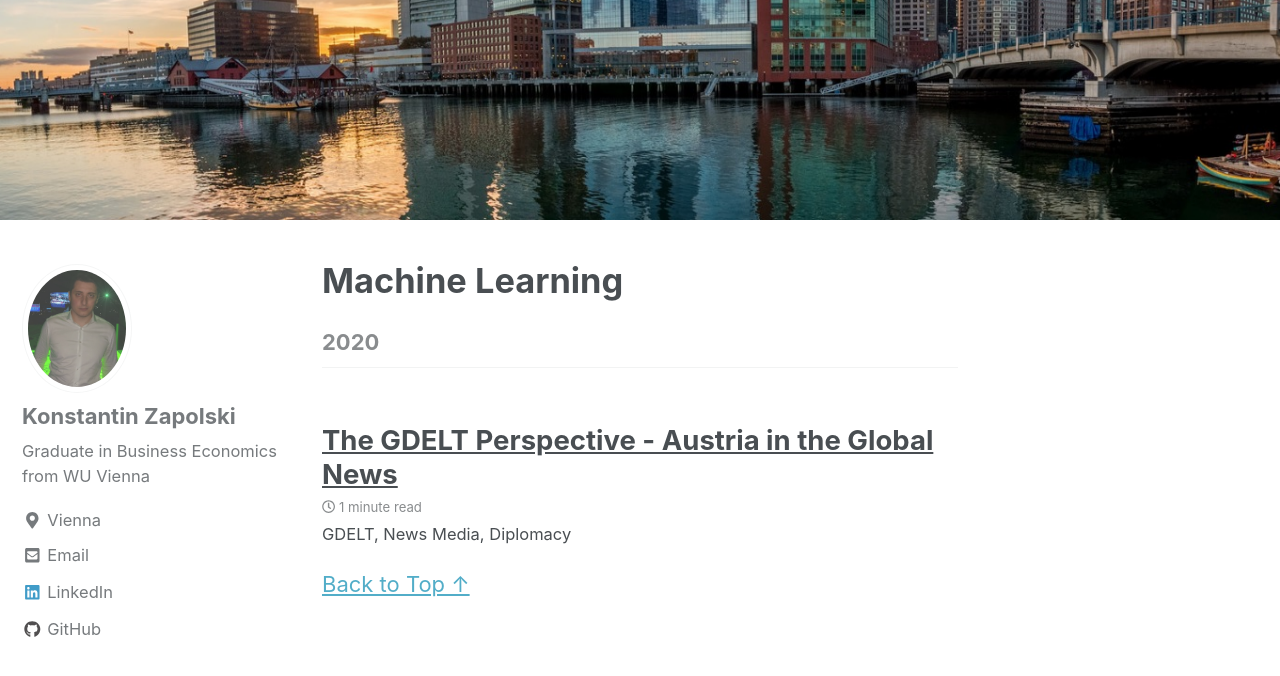
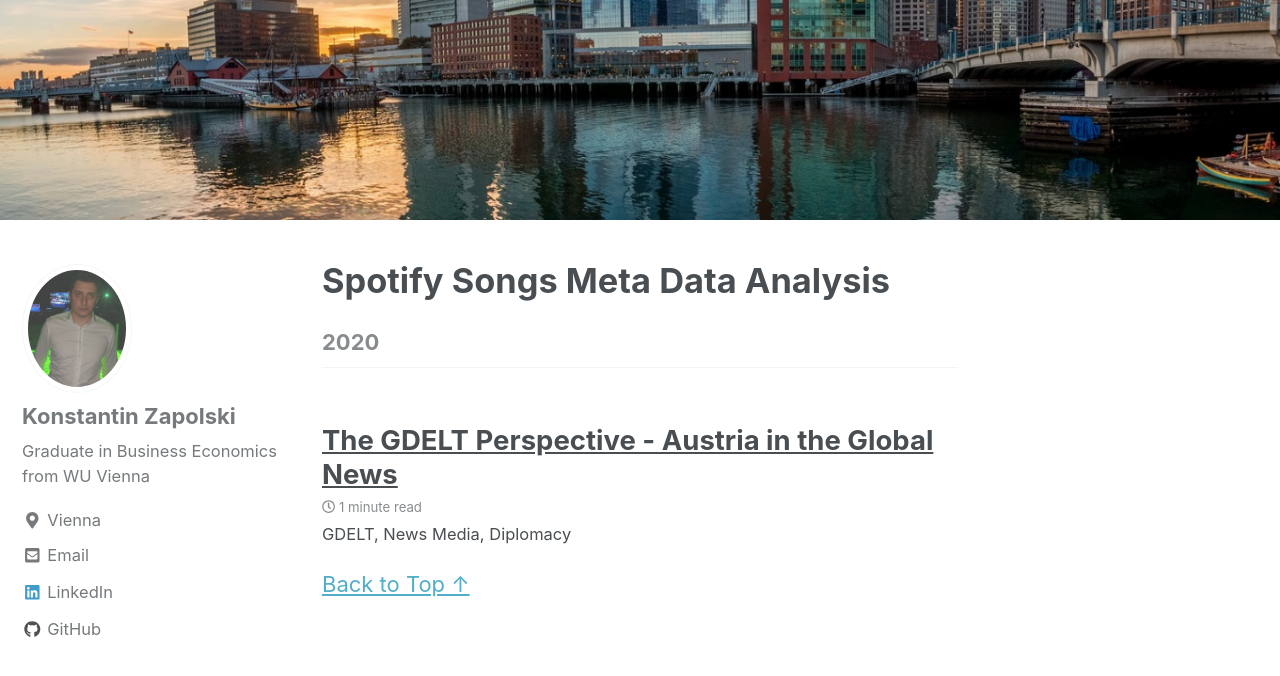
Before and after one commit to zapkon/homepage, a Jekyll site: the page built from _pages/Spotify.md, in a window 1280 px wide and 900 px high, scrolled down 355 px. Shown: the top 676 px of the window. Built offline with Jekyll 4.4.1, drawn with Linux system fonts in a browser that asks for light colours; nearby versions of some CDN libraries.

Commit message:
new pages

```diff
--- a/_pages/Spotify.md
+++ b/_pages/Spotify.md
@@ -1,7 +1,7 @@
 ---
 layout: posts
-permalink: /data-wrangling/
-title: "Machine Learning"
+permalink: /Spotify/
+title: "Spotify Songs Meta Data Analysis"
 author_profile: true
 header:
   image: "/images/fort point.png"
```
Also changed, not shown: _pages/projects list.md (renamed from _pages/machinelearning.md).
